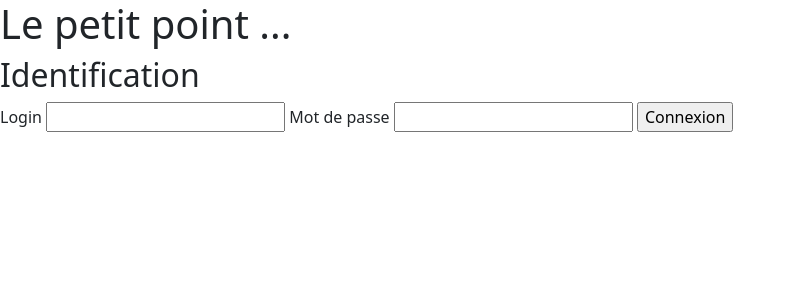
After one commit to AntoineD28/PHP_Projet_shopping_Bag_2021, a PHP site: page /View/connexionView.php in a window 1280 px wide. The commit adds this page. Shown: the top 300 px of the page, without its empty margins (0-795 px from the left). Run offline with PHP 8.4, Linux system fonts and the light colour scheme; some libraries are stand-ins or nearby versions.

Commit message:
ajout de la fonction connexion

```diff
--- /dev/null
+++ b/View/connexionView.php
@@ -0,0 +1,33 @@
+<?php $title = 'Connexion';
+if (!isset($_SESSION['authOK'])) session_start();
+?>
+<?php ob_start(); ?>
+
+<div class="header">
+    <h1>Le petit point ...</h1>
+</div>
+<div class="log">
+    <H2> Identification </H2>
+    <?php
+        if (isset($_SESSION['authOK']))
+            echo '<form action="index.php?action=connexion" method="post">';
+        else echo '<form action="../index.php?action=connexion" method="post">';
+    ?>
+        <label for="champNom">Login </label>
+        <input type="text" name="login" id="champNom" required />
+
+        <label for="champMdp">Mot de passe </label>
+        <input type="password" name="mdp" id="champMdp" required />
+
+        <input type="submit" value="Connexion">
+    </form>
+    <?php
+        if (isset($_SESSION['authOK']))
+            echo '<p>Login ou mot de passe incorrect. Veuillez réessayer ...</p>';
+    ?>
+</div>
+
+<?php
+$content = ob_get_clean();
+require_once 'template.php';
+?>
```
Also changed, not shown: View/listeCategView.php (+14 -2 lines), View/listeProductCategView.php (+5 -3 lines), View/listeProductView.php (+5 -2 lines).
